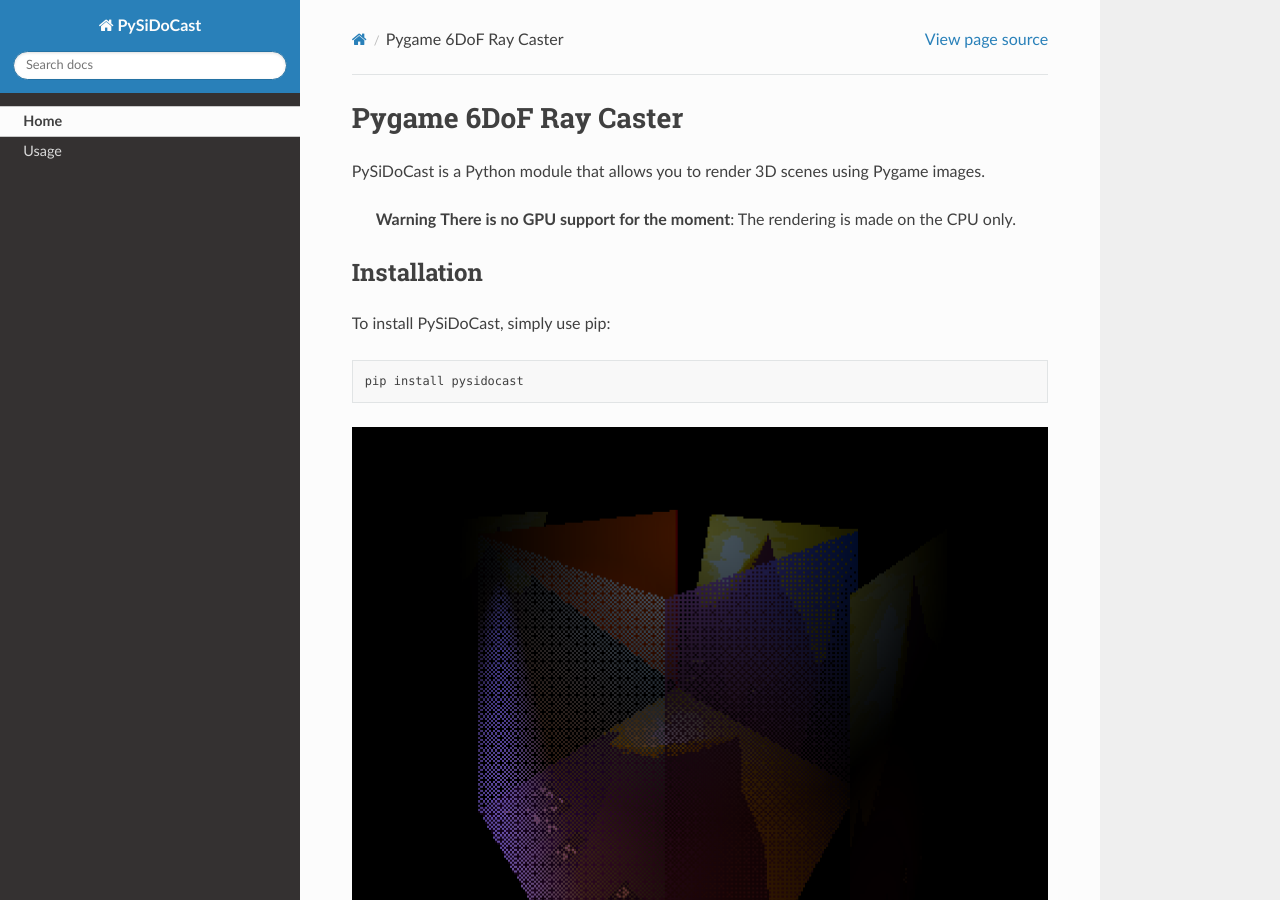
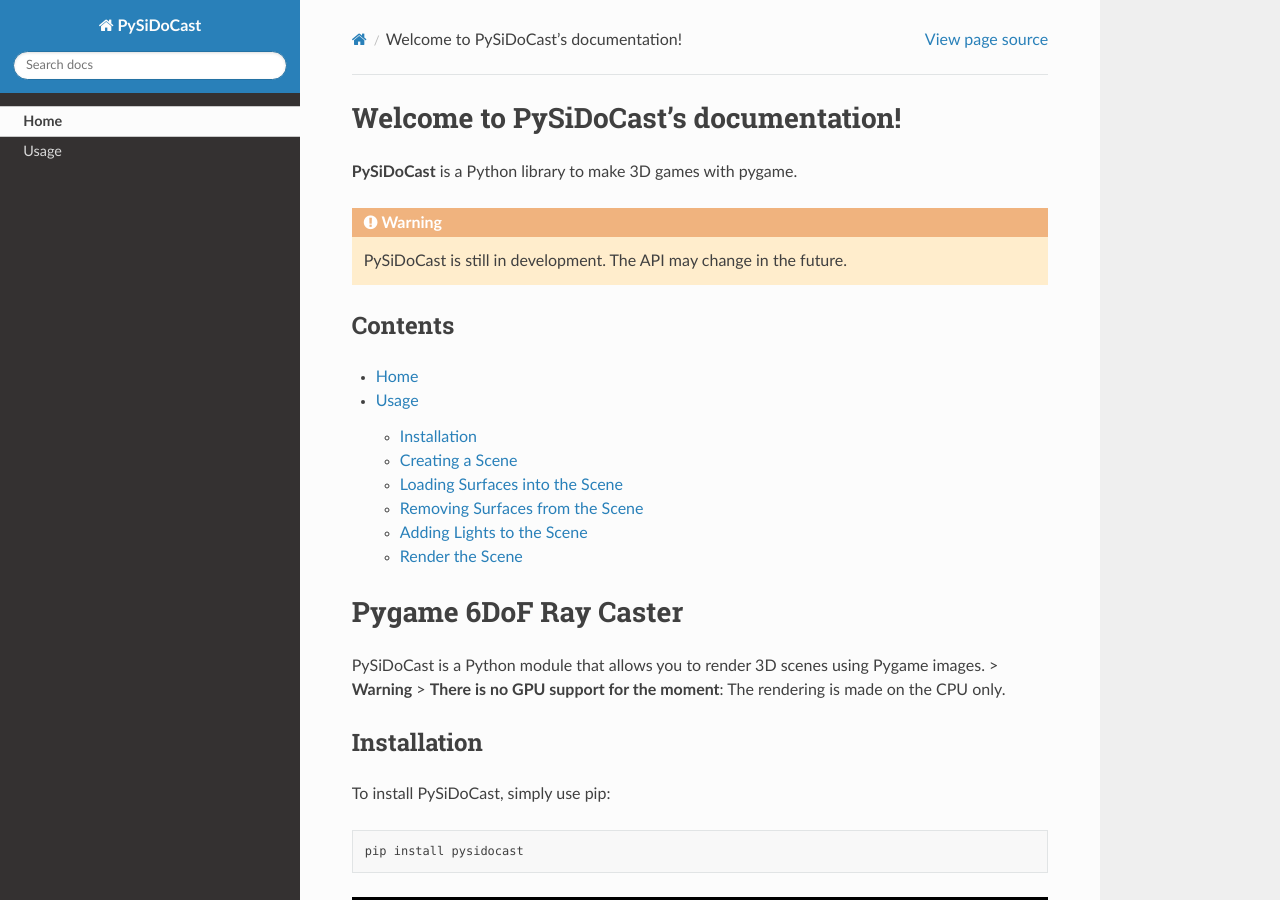
Before and after one commit to Yvant2000/PySiDoCast, a Sphinx documentation site: the page built from docs/source/index.rst, in a window 1280 px wide and 900 px high. Built offline with Sphinx 7.4.7 and the Read the Docs theme 3.1.0, drawn with Linux system fonts in a browser that asks for light colours; some of the changed lines change nothing that is shown; some of the changed text lies outside the part shown.

Commit message:
docs: manually converted readme to rst for easier documentation generation

```diff
--- a/docs/requirements.txt
+++ b/docs/requirements.txt
@@ -1,3 +1,3 @@
-m2r
 sphinx
+sphinx-rtd-theme
 pysidocast
--- a/docs/source/conf.py
+++ b/docs/source/conf.py
@@ -19,7 +19,6 @@
     "sphinx.ext.autodoc",
     "sphinx.ext.autosummary",
     "sphinx.ext.intersphinx",
-    "m2r",
 ]
 
 templates_path = ['_templates']
--- a/docs/source/index.rst
+++ b/docs/source/index.rst
@@ -1,5 +1,3 @@
-.. mdinclude:: ../../README.md
-
 Welcome to PySiDoCast's documentation!
 ======================================
 
@@ -15,3 +13,86 @@
 
    Home <self>
    usage
+
+Pygame 6DoF Ray Caster
+======================
+
+PySiDoCast is a Python module that allows you to render 3D scenes using
+Pygame images. > **Warning** > **There is no GPU support for the
+moment**: The rendering is made on the CPU only.
+
+Installation
+------------
+
+To install PySiDoCast, simply use pip:
+
+::
+
+   pip install pysidocast
+
+.. figure:: https://raw.githubusercontent.com/Yvant2000/PySiDoCast/refs/heads/master/images/main.png
+   :alt: Screenshot of example
+
+   Screenshot of example
+
+Usage
+-----
+
+Here is a basic example of how to use PySiDoCast to render a 3D scene:
+
+.. code:: python
+
+   import pygame
+   from pysidocast import Scene
+
+   # Initialize Pygame
+   pygame.init()
+   screen = pygame.display.set_mode((480, 480))
+
+   # Load an image using pygame
+   image = pygame.image.load(".\\img.png").convert_alpha()  # using ".convert_alpha()" is MANDATORY
+
+   # Create a new Scene
+   scene = Scene()
+
+   # Add the image into the scene
+   scene.add_wall(image, (-1, 2, 3), (1, 0, 1))
+
+   # Main Loop
+   while True:
+
+       # Render the scene
+       scene.render(screen, (0, 1, 0), 0, 90, fov=60)
+
+       # Update the screen
+       pygame.display.update()
+
+       for event in pygame.event.get():
+           if event.type == pygame.QUIT:
+               exit()
+
+.. figure:: https://raw.githubusercontent.com/Yvant2000/PySiDoCast/refs/heads/master/images/example.png
+   :alt: Example
+
+   Example
+
+Features
+========
+
+-  Create 3D objects with basic shapes
+-  Multiples Scenes support
+-  Render to Pygame Surface
+-  Simple Camera movement
+-  Customizable lighting
+-  Transparency using Dithering
+
+Contribution
+============
+
+Any contributions, bug reports, bug fixes, documentation improvements,
+enhancements and ideas are welcome.
+
+License
+=======
+
+PySiDoCast is licensed under the MIT license.
```
